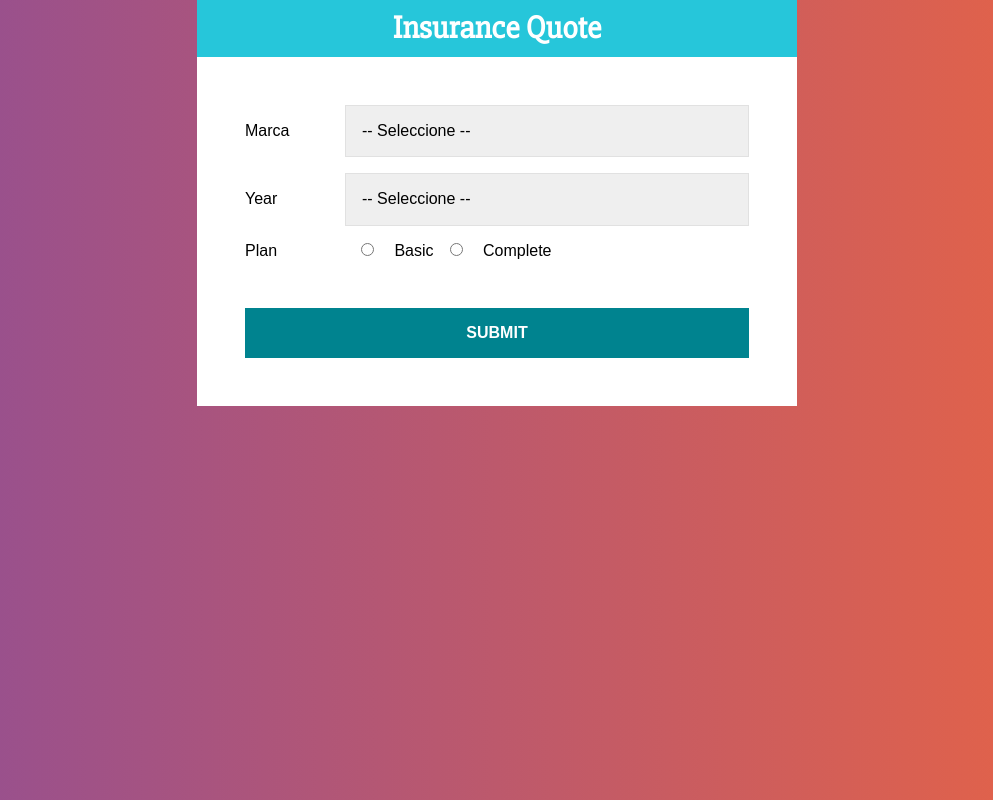
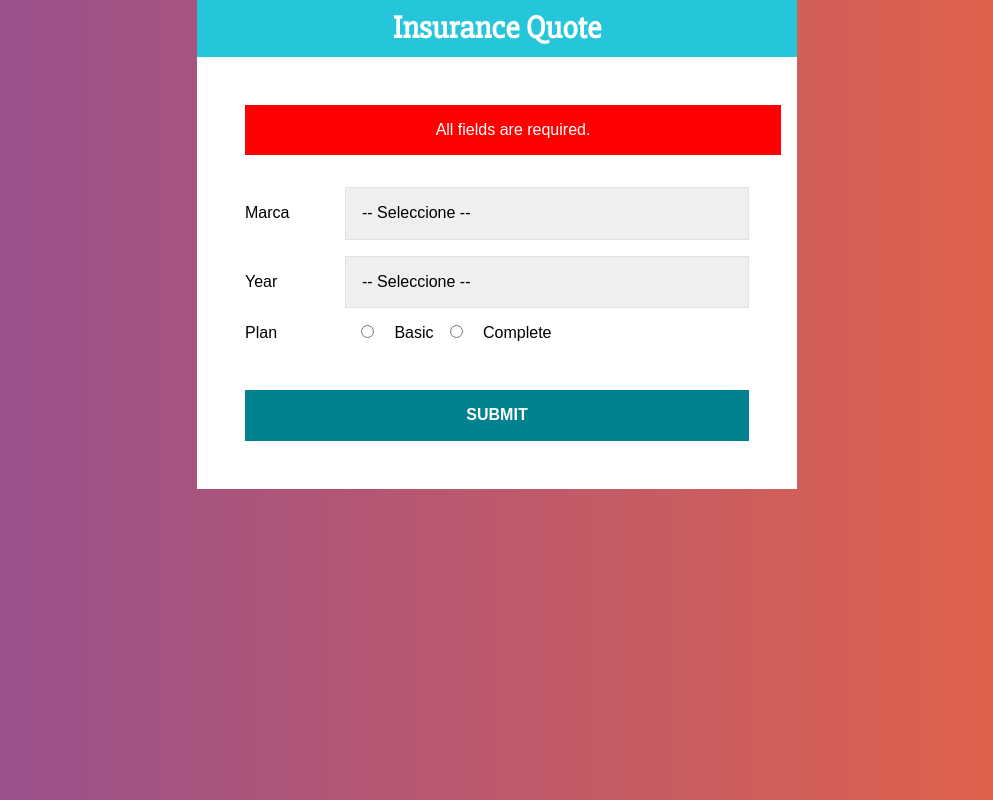
Before and after one commit to wmezadev/insurance-quote, a React (Create React App) app: page / in a window 1280 px wide. Both pictures are taken after a click on the button "SUBMIT". Shown: the whole page, without its empty margins (143-1136 px from the left). Built offline with nearby package versions, Linux system fonts and the light colour scheme.

Commit message:
Feat - add quotation calculus on handleSubmit form

```diff
--- a/src/components/Form.jsx
+++ b/src/components/Form.jsx
@@ -1,5 +1,6 @@
 import React, {useState} from 'react';
 import styled from '@emotion/styled';
+import { getYearDifference, calculateBrand, getPlan } from '../helpers';
 
 const Field = styled.div`
     display: flex;
@@ -41,12 +42,23 @@ const Button = styled.button`
     }
 `;
 
+const Error = styled.div`
+    background-color: red;
+    color: white;
+    padding: 1rem;
+    width: 100%;
+    text-align: center;
+    margin-bottom: 2rem;
+`;
+
 const Form = () => {
     const [ data, setData ] = useState({
         brand: '', year: '', plan: ''
     });
 
-    const { brand, year, plan } = data;
+    let { brand, year, plan } = data;
+
+    const [error, setError] = useState(false);
 
     // Read data from the Form and set them on the state
     const getData = e => {
@@ -54,6 +66,32 @@ const Form = () => {
             ...data,
             [e.target.name]: e.target.value
         });
+    }
+
+    const handleSubmit = e => {
+        e.preventDefault();
+
+        if(brand.trim() === '' || year.trim() === '' || plan.trim() === '') {
+            setError(true);
+            return;
+        }
+
+        setError(false);
+
+        let result = 2000;
+
+        let yearDifference = getYearDifference(year);
+
+        result -= ((yearDifference* 3) * result) / 100;
+
+        result = calculateBrand(brand) * result;
+
+        const planIncrement = getPlan(plan);
+
+        result = parseFloat( planIncrement * result).toFixed(2);
+
+        console.log(result);
+
     }
 
     const initBrands = [{ id: 1, value: 'american'}, { id: 2, value: 'european'}, { id: 3, value: 'asian'}];
@@ -65,7 +103,10 @@ const Form = () => {
     }
 
     return (
-        <form>
+        <form
+            onSubmit={handleSubmit}
+        >
+            { error ? <Error>All fields are required.</Error>: null}
             <Field>
                 <Label>Marca</Label>
                 <Select
@@ -75,7 +116,7 @@ const Form = () => {
                 >
                     <option value="">-- Seleccione --</option>
                     { initBrands.map( initBrand => (
-                        <option key={initBrand.id} value={initBrand.id}>{initBrand.value}</option>
+                        <option key={initBrand.id} value={initBrand.value}>{initBrand.value}</option>
                     )) }
                 </Select>
             </Field>
@@ -88,7 +129,7 @@ const Form = () => {
                 >
                     <option value="">-- Seleccione --</option>
                     { initYears.map( initYear => (
-                        <option key={initYear.id} value={initYear.id}>{initYear.value}</option>
+                        <option key={initYear.id} value={initYear.value}>{initYear.value}</option>
                     ))}
                 </Select>
             </Field>
@@ -98,8 +139,8 @@ const Form = () => {
                     <InputRadio
                         type="radio"
                         name="plan"
-                        value="Basic"
-                        checked={plan === 'Basic'}
+                        value="basic"
+                        checked={plan === 'basic'}
                         onChange={getData}
                     /> Basic
                 </label>
@@ -107,13 +148,13 @@ const Form = () => {
                     <InputRadio
                         type="radio"
                         name="plan"
-                        value="Complete"
-                        checked={plan === 'Complete'}
+                        value="complete"
+                        checked={plan === 'complete'}
                         onChange={getData}
                     /> Complete
                 </label>
             </Field>
-            <Button type="button">Submit</Button>
+            <Button type="submit">Submit</Button>
         </form>
      );
 }
--- /dev/null
+++ b/src/helpers.js
@@ -0,0 +1,27 @@
+export const getYearDifference = year => {
+    return new Date().getFullYear() - parseInt(year);
+}
+
+export const calculateBrand = brand => {
+    let increment;
+
+    switch(brand) {
+        case 'european':
+            increment = 1.30;
+            break;
+        case 'american':
+            increment = 1.15;
+            break;
+        case 'asian':
+            increment = 1.05;
+            break;
+        default:
+            break;
+    }
+
+    return increment;
+}
+
+export const getPlan = plan => {
+    return (plan === 'basic') ? 1.20 : 1.50;
+}
```
